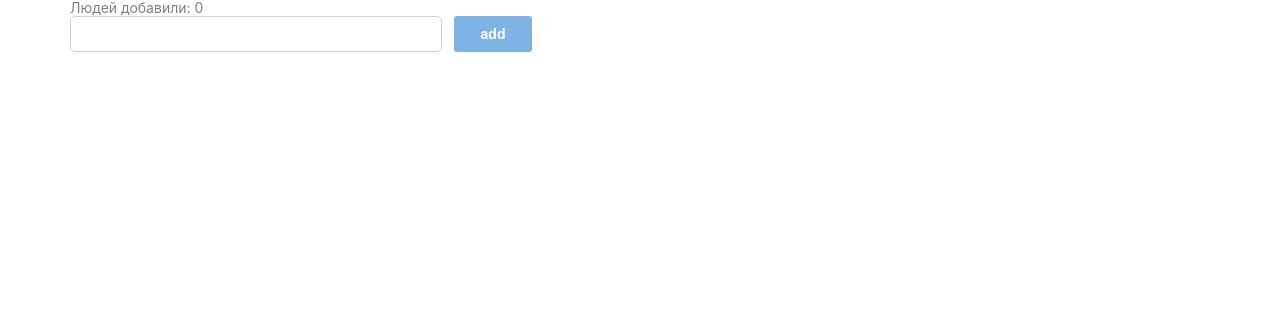
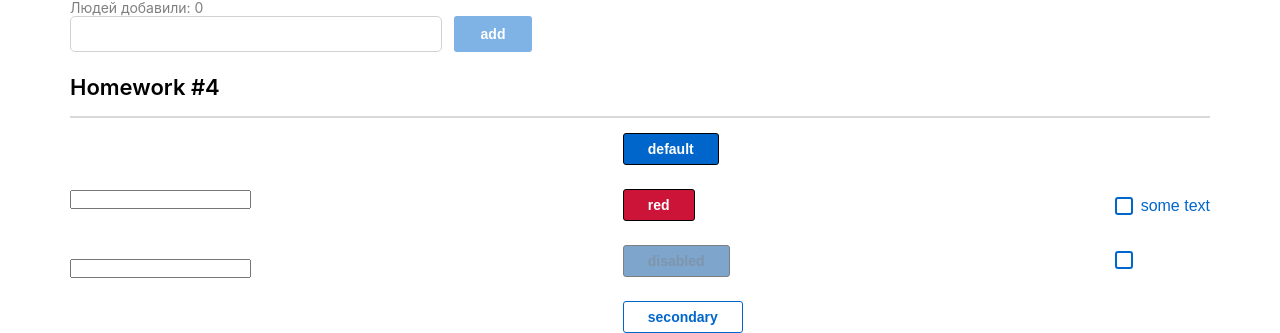
Before and after one commit to krawtschenko/Hometasks, a React (Create React App) app: page /#/ in a window 1280 px wide. Shown: the part 513-846 px from the top of the page. Before the commit the page ends 800 px from the top, so only its background shows below. Built offline with nearby package versions, Linux system fonts and the light colour scheme.

Commit message:
Home-task 4 (buttons)

```diff
--- a/src/s1-main/App.tsx
+++ b/src/s1-main/App.tsx
@@ -3,6 +3,7 @@ import s from './App.module.css'
 import HW1 from '../s2-homeworks/hw01/HW1'
 import HW2 from "../s2-homeworks/hw02/HW2";
 import HW3 from "../s2-homeworks/hw03/HW3";
+import HW4 from "../s2-homeworks/hw04/HW4";
 
 function App() {
     return (
@@ -11,7 +12,7 @@ function App() {
             {/*раскомментировать по ходу выполнения*/}
             <HW2/>
             <HW3/>
-            {/*<HW4/>*/}
+            <HW4/>
 
             {/*при выполнении дз 5 и более - закомментировать здесь дз 1-4, так как они есть внутри дз 5*/}
             {/*<HW5/>*/}
--- a/src/s2-homeworks/hw04/HW4.tsx
+++ b/src/s2-homeworks/hw04/HW4.tsx
@@ -4,18 +4,21 @@ import Stand from './Stand'
 
 /*
 * 1 - понять (и простить) SuperInputText
-* 2 - в зависимости от типа и дизэйбла прицепить нужный класс в SuperButton.tsx (строка 21)
+* 2 - в зависимости от типа и дизэйбла прицепить нужный класс в SuperButton.tsx (строка 21) +
 * 3 - дописать onChangeCallback в SuperCheckbox.tsx чтоб оба чекбокса работали на стенде
 * 4 - сделать стили в соответствии с дизайном
 * */
 
 const HW4 = () => {
     return (
-        <div id={'hw4'}>
-            <div className={s2.hwTitle}>Homework #4</div>
-            {/*демонстрация возможностей компонент:*/}
-            <div className={s2.hw}>
-                <Stand />
+        <div className={s2.container}>
+            <div id={'hw4'}>
+                <div className={s2.hwTitle}>Homework #4</div>
+                <hr className={s2.hr}/>
+                {/*демонстрация возможностей компонент:*/}
+                <div className={s2.hw}>
+                    <Stand/>
+                </div>
             </div>
         </div>
     )
--- a/src/s2-homeworks/hw04/Stand.tsx
+++ b/src/s2-homeworks/hw04/Stand.tsx
@@ -1,4 +1,4 @@
-import React, { useState } from 'react'
+import React, {useState} from 'react'
 import s from './Stand.module.css'
 import SuperInputText from './common/c1-SuperInputText/SuperInputText'
 import SuperCheckbox from './common/c3-SuperCheckbox/SuperCheckbox'
--- a/src/s2-homeworks/hw04/common/c2-SuperButton/SuperButton.module.css
+++ b/src/s2-homeworks/hw04/common/c2-SuperButton/SuperButton.module.css
@@ -1,35 +1,58 @@
 .button {
+    padding: 5px 24px;
+    border-radius: 3px;
+    border: 1px solid black;
+    font-weight: 600;
+    font-size: 14px;
+    line-height: 20px;
+    cursor: pointer;
 }
 
 .disabled {
+    background: #004D99;
+    opacity: 0.5;
+    color: #002E5C;
 }
 
 .secondary {
+    background: white;
+    border: 1px solid #0066CC;
+    color: #0066CC;
 }
 
 .default {
+    background: #0066CC;
+    color: #FFFFFF;
 }
 
 .red {
+    background: #CC1439;
+    color: #FFFFFF;
 }
 
 .default:hover {
+    background: #0080FF;
 }
 
 .red:hover {
+    background: #FF1A47;
 }
 
 .secondary:hover {
+    background: #E5F0FA;
 }
 
 
 .default:active {
+    background: #0059B3;
 }
 
 .secondary:active {
+    background: #C9E5FF;
 }
 
 .red:active {
+    background: #B31232;
 }
 
 .button:disabled {
--- a/src/s2-homeworks/hw04/common/c2-SuperButton/SuperButton.tsx
+++ b/src/s2-homeworks/hw04/common/c2-SuperButton/SuperButton.tsx
@@ -18,10 +18,11 @@ const SuperButton: React.FC<SuperButtonPropsType> = (
     }
 ) => {
     const finalClassName = s.button
-        // + (disabled
-        //         ? ...
-        //         : xType === 'red'
-        //             ? ...
+        + (disabled
+                ? ` ${s.disabled}`
+                : xType === 'red' ? ` ${s.red}`
+                : xType === 'secondary' ? ` ${s.secondary}`
+                : ` ${s.default}`)
         + (className ? ' ' + className : '') // задачка на смешивание классов
 
     return (
```
